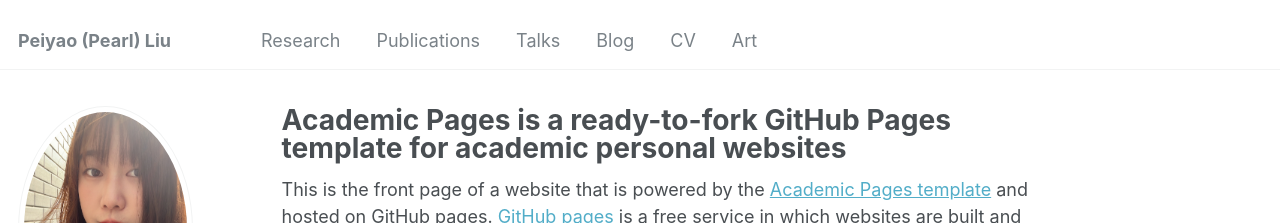
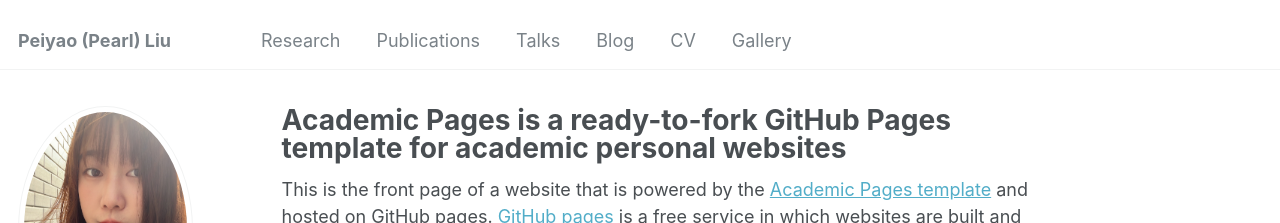
Before and after one commit to PearlLiu-Dev/pearlliu-dev.github.io, a Jekyll site: the page built from _pages/about.md, in a window 1280 px wide. Shown: the top 223 px of the page. Built offline with Jekyll 4.4.1, drawn with Linux system fonts in a browser that asks for light colours; some web fonts are replaced.

Commit message:
Update navigation.yml

```diff
--- a/_data/navigation.yml
+++ b/_data/navigation.yml
@@ -20,8 +20,8 @@
   - title: "CV"
     url: http://pearlliu-dev.github.io/files/CV.pdf
 
-  - title: "Art"
-    url: /art/
+  - title: "Gallery"
+    url: /gallery/
 
   # - title: "Quotes"
     # url: /quotes/
```
